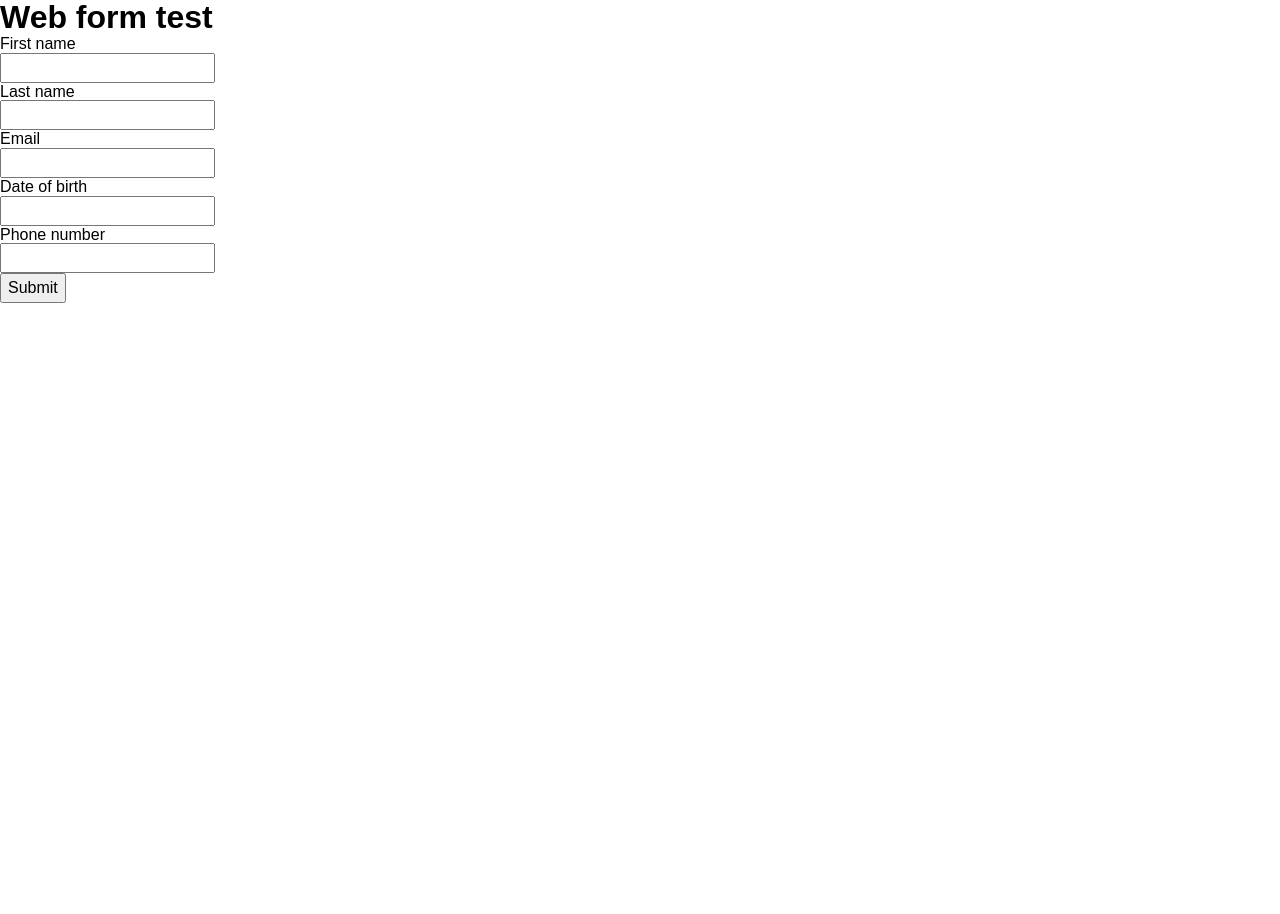
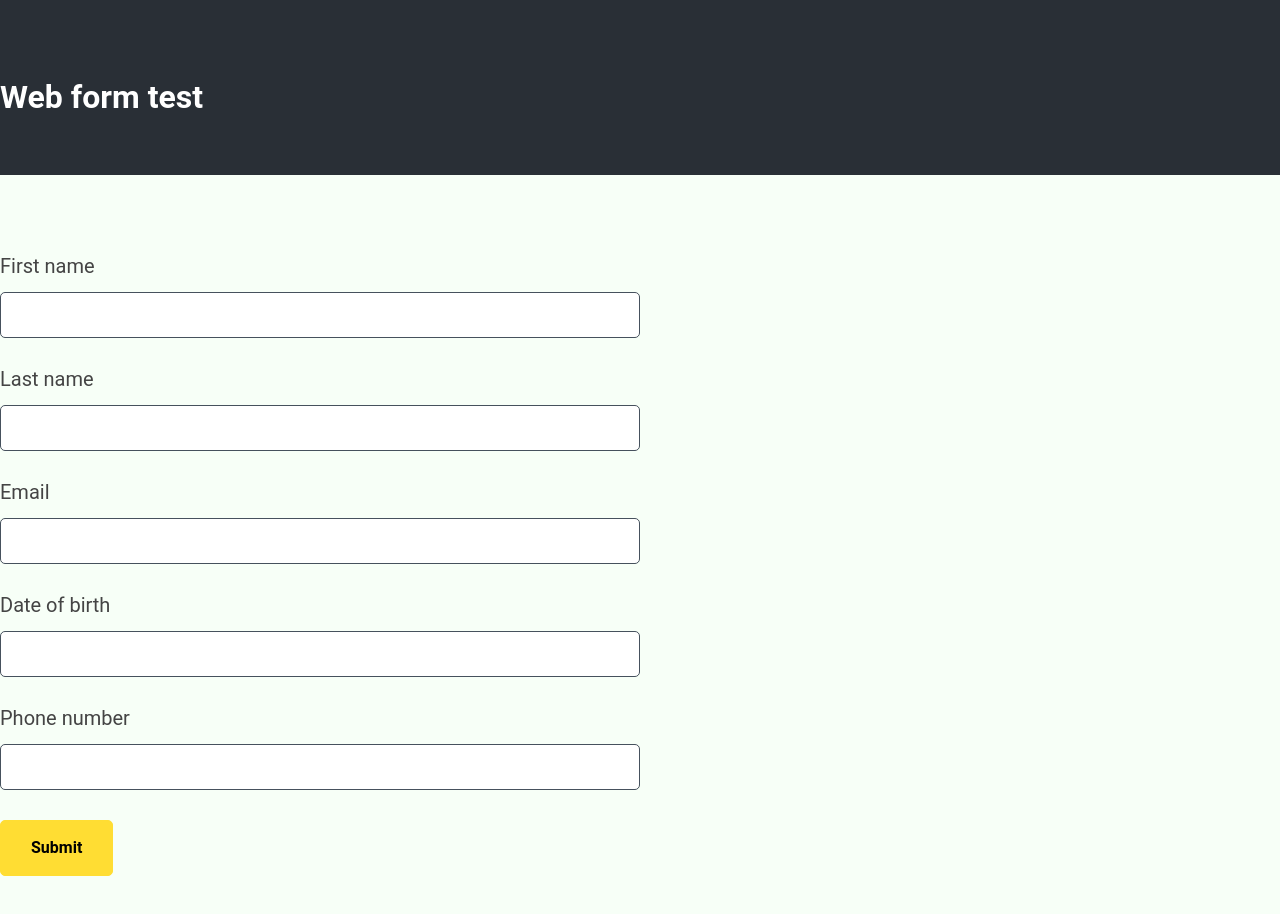
Before and after one commit to ashil88/web-form, a website: page index.html in a window 1280 px wide. Before the commit the page ends 800 px from the top, so only its background shows below. Drawn offline with Linux system fonts and the light colour scheme; a web font is replaced by a local one.

Commit message:
Basic styling

```diff
--- a/index.html
+++ b/index.html
@@ -6,13 +6,20 @@
         <meta http-equiv="X-UA-Compatible" content="ie=edge">
         <title>Web form</title>
         <link rel="stylesheet" href="src/css/reset.css">
+        <link href="https://fonts.cdnfonts.com/css/roboto" rel="stylesheet">
         <link rel="stylesheet" href="src/css/styles.css">
     </head>
 
     <body>
+        <div class="hero theme--gunmetal">
+            <div class="container">
                 <h1>Web form test</h1>
+            </div>
+        </div>
 
-        <div class="m-form">
+        <section>
+            <div class="container">
+                <div class="m-form max-6">
                     <form class="web-form" action="" method="post">
                         <div class="m-form-row m-form__input"
                             data-is-mandatory="true"
@@ -20,7 +27,7 @@
                             <label class="form-label" for="firstname">First name</label>
                             <div class="m-form-row__content">
                                 <p class="m-form-row__error-message m-form-row__error-message--hidden" id="firstname-error-message" role="alert"></p>
-                        <input type="text" name="firstname" id="firstname" aria-required="true" autocomplete="given-name" />
+                                <input class="form-input" type="text" name="firstname" id="firstname" aria-required="true" autocomplete="given-name" />
                             </div>
                         </div>
 
@@ -30,7 +37,7 @@
                             <label class="form-label" for="lastname">Last name</label>
                             <div class="m-form-row__content">
                                 <p class="m-form-row__error-message m-form-row__error-message--hidden" id="lastname-error-message" role="alert"></p>
-                        <input type="text" name="lastname" id="lastname" aria-required="true" autocomplete="family-name" />
+                                <input class="form-input" type="text" name="lastname" id="lastname" aria-required="true" autocomplete="family-name" />
                             </div>
                         </div>
 
@@ -40,7 +47,7 @@
                             <label class="form-label" for="email">Email</label>
                             <div class="m-form-row__content">
                                 <p class="m-form-row__error-message m-form-row__error-message--hidden" id="email-error-message" role="alert"></p>
-                        <input type="text" name="email" id="email" autocomplete="email" />
+                                <input class="form-input" type="text" name="email" id="email" autocomplete="email" />
                             </div>
                         </div>
 
@@ -50,7 +57,7 @@
                             <label class="form-label" for="dob">Date of birth</label>
                             <div class="m-form-row__content">
                                 <p class="m-form-row__error-message m-form-row__error-message--hidden" id="dob-error-message" role="alert"></p>
-                        <input type="text" name="dob" id="dob" aria-required="true" autocomplete="bday" />
+                                <input class="form-input" type="text" name="dob" id="dob" aria-required="true" autocomplete="bday" />
                             </div>
                         </div>
 
@@ -60,13 +67,15 @@
                             <label class="form-label" for="phone">Phone number</label>
                             <div class="m-form-row__content">
                                 <p class="m-form-row__error-message m-form-row__error-message--hidden" id="phone-error-message" role="alert"></p>
-                        <input type="text" name="phone" id="phone" aria-required="true" autocomplete="mobile" />
+                                <input class="form-input" type="text" name="phone" id="phone" aria-required="true" autocomplete="mobile" />
                             </div>
                         </div>
 
-                <button class=" m-form__submit" type="submit">Submit</button>
+                        <button class="m-form__submit" type="submit">Submit</button>
                     </form>
                 </div>
+            </div>
+        </section>
 
         <script src="src/js/form.js"></script>
     </body>
--- a/src/css/styles.css
+++ b/src/css/styles.css
@@ -1,7 +1,77 @@
+/* CSS HEX */
+/* --gunmetal: #292f36;
+--robin-egg-blue: #4ecdc4;
+--mint-cream: #f7fff7;
+--light-red: #ff6b6b;
+--naples-yellow: #ffe66d; */
+
 html {
-    font-family: sans-serif;
+    background: #f7fff7;
+    font-family: 'Roboto', sans-serif;
+    font-size: 16px;
+    color: #444;
+}
+
+.theme--gunmetal {
+    background-color: #292f36;
+    color: #fff;
+}
+
+.hero::after,
+.hero::before {
+    content: "";
+    display: table;
+}
+
+.container {
+    margin: 80px auto 60px;
+    max-width: 1280px;
+    width: 100%;
+}
+
+.max-6 {
+    width: 50%;
+}
+
+.m-form-row {
+    margin-bottom: 30px;
+    margin-top: 30px;
+    width: 100%;
 }
 
 .form-label {
     display: block;
+    font-size: 20px;
+    margin-bottom: 10px;
 }
+
+.form-input {
+    border: 1px solid #46515D;
+    border-radius: 5px;
+    margin-top: 5px;
+    padding: 10px 20px;
+    width: 100%;
+}
+
+.m-form__input--error .form-input {
+    border-color: #ff6b6b;
+}
+
+.m-form-row__error-message {
+    color: #ff6b6b;
+}
+
+.m-form__submit {
+    background: #FFDD33;
+    border: 1px solid #FFDD33;
+    border-radius: 5px;
+    font-weight: 700;
+    padding: 15px 30px;
+    transition: background-color .35s, border-color .35s;
+}
+
+.m-form__submit:hover {
+    background-color: #4ecdc4;
+    border-color: #4ecdc4;
+    cursor: pointer;
+}
```
Lines whose indentation alone changed are shown as unchanged.
